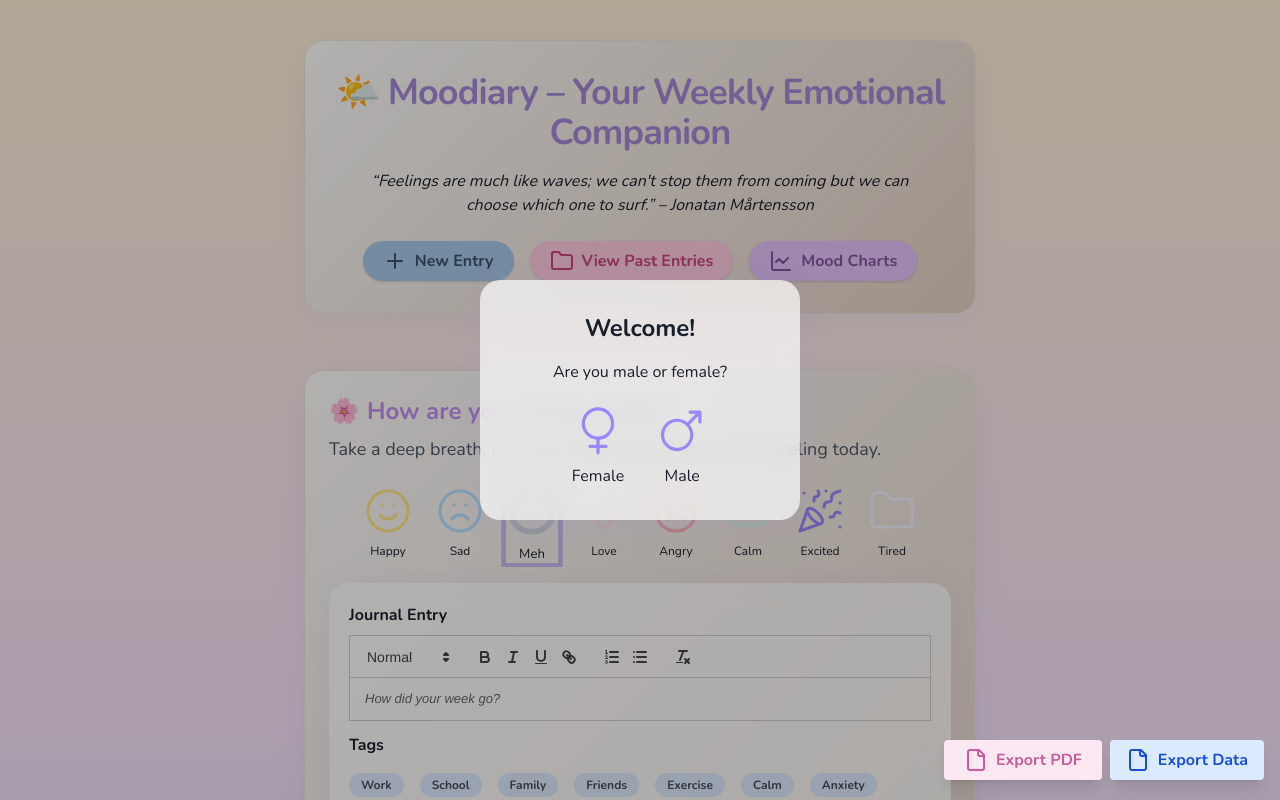
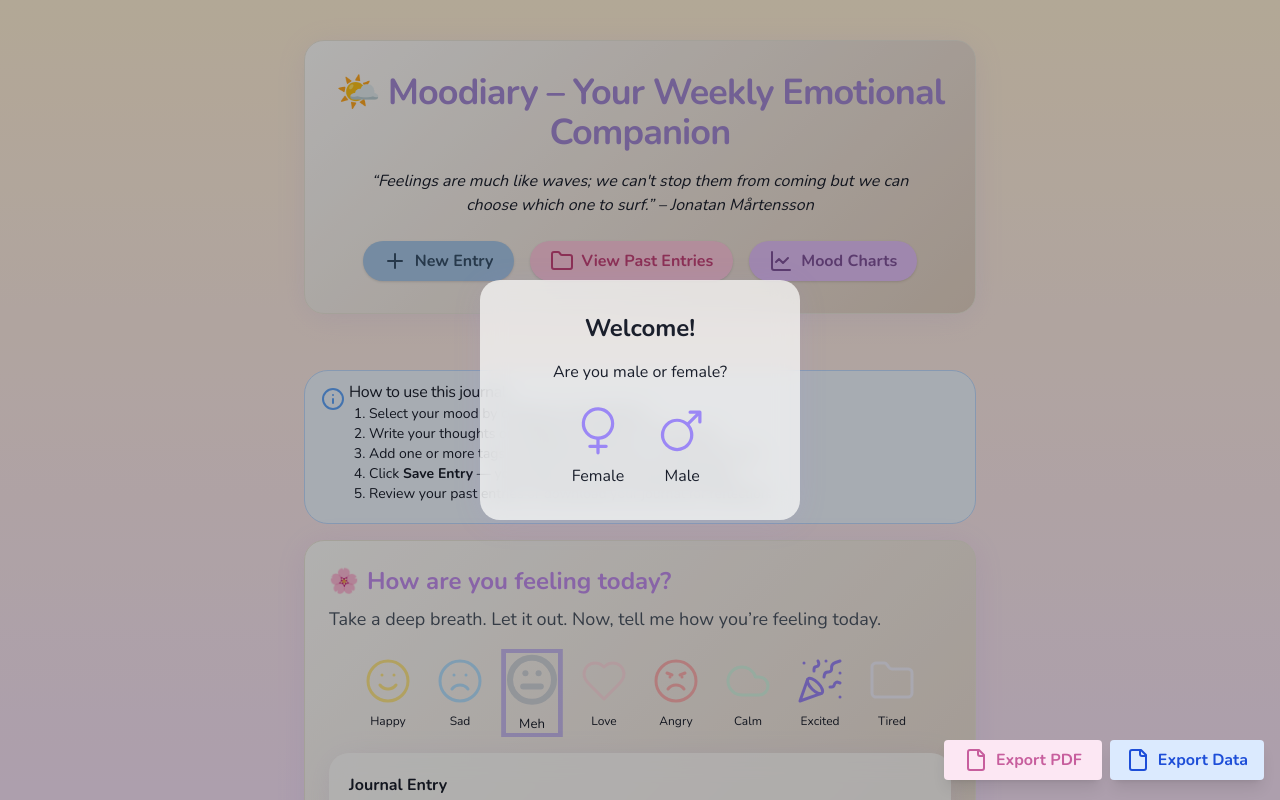
Before and after one commit to bristisamanta/mindful-weekly-waves, a React (Vite) app: page / in a window 1280 px wide. Shown: the top 800 px of the page. Built offline with nearby package versions, Linux system fonts and the light colour scheme.

Commit message:
Add in-app instructions and toast notification
Adds a "How to use this" box and a toast message on save for improved user experience.

```diff
--- a/src/pages/Index.tsx
+++ b/src/pages/Index.tsx
@@ -1,3 +1,4 @@
+
 import { useEffect, useState, useRef } from "react";
 import GenderModal from "@/components/GenderModal";
 import MoodSelector from "@/components/MoodSelector";
@@ -7,6 +8,9 @@ import { getJournalData, setJournalData } from "@/utils/storage";
 import WelcomeHeader from "@/components/WelcomeHeader";
 import JournalTimeline from "@/components/JournalTimeline";
 import { ExportDownloadBar } from "@/components/ExportDownloadBar";
+import { Alert, AlertTitle, AlertDescription } from "@/components/ui/alert";
+import { useToast } from "@/hooks/use-toast";
+import { Info } from "lucide-react";
 
 type MoodType = "happy" | "sad" | "neutral" | "love" | "angry" | "calm" | "excited" | "tired";
 
@@ -51,6 +55,8 @@ export default function Index() {
   const [currentDay, setCurrentDay] = useState(getTodayIdx());
   const [showGenderModal, setShowGenderModal] = useState(gender === null);
   const [timelineOpen, setTimelineOpen] = useState(false);
+
+  const { toast } = useToast();
 
   useEffect(() => {
     setJournalData({ gender, week });
@@ -151,10 +157,28 @@ export default function Index() {
           />
         )}
 
+        {/* How to use this journal - instructions */}
+        <Alert variant="default" className="mb-4 flex items-center bg-blue-50 border-blue-200">
+          <Info className="mr-3 text-blue-400" />
+          <div>
+            <AlertTitle>How to use this journal</AlertTitle>
+            <AlertDescription>
+              <ol className="list-decimal ml-5 text-sm">
+                <li>Select your mood by clicking an emoji below.</li>
+                <li>Write your thoughts or feelings for today in the text box.</li>
+                <li>Add one or more tags to describe your day, or create your own.</li>
+                <li>Click <b>Save Entry</b> — you’ll get an instant calming message.</li>
+                <li>Review your past entries or download your journal for reflection.</li>
+              </ol>
+            </AlertDescription>
+          </div>
+        </Alert>
+
         {/* ⭐ Journal Entry Card Starts Here */}
         <div
           className="glass-card mb-8 p-6 rounded-2xl animate-fade-in shadow-lg"
           ref={journalCardRef}
+          id="journal-editor-section"
           style={{
             background: "linear-gradient(135deg, #fdfcfb 0%, #e2d1c3 100%)",
             border: "1.5px solid #ebe6db"
@@ -179,7 +203,10 @@ export default function Index() {
             className="mt-2 w-full py-3 px-6 rounded-lg text-lg font-bold bg-gradient-to-r from-pink-200 via-purple-200 to-blue-200 text-[#8249AF] shadow-md transition-all hover:scale-105 focus:scale-105 focus-visible:ring-2 active:scale-100 animate-saveButton"
             type="button"
             onClick={() => {
-              // Future: Save animation/feedback here
+              toast({
+                title: "Nice job checking in today! 🌱",
+                description: "You took a moment for yourself. Remember, small steps matter.",
+              });
             }}
           >
             Save Entry
```
